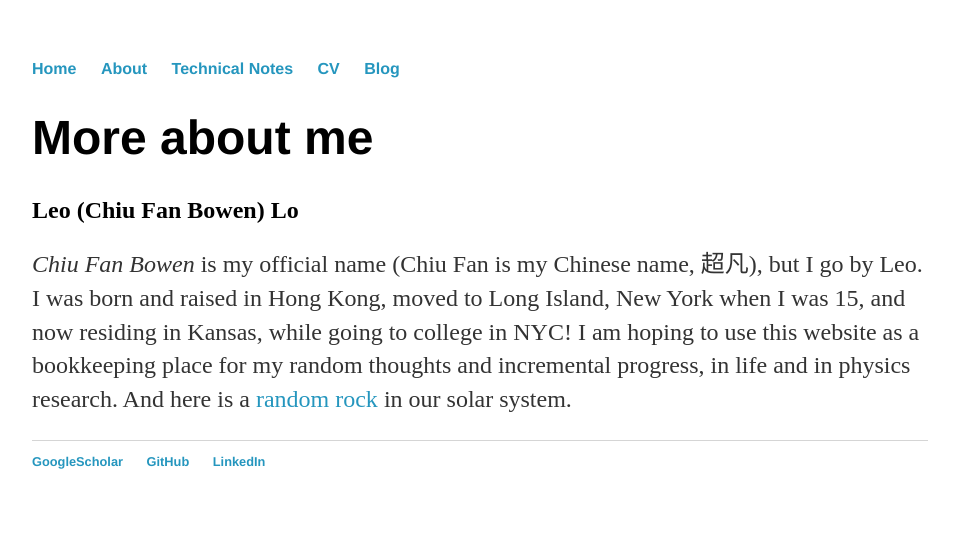
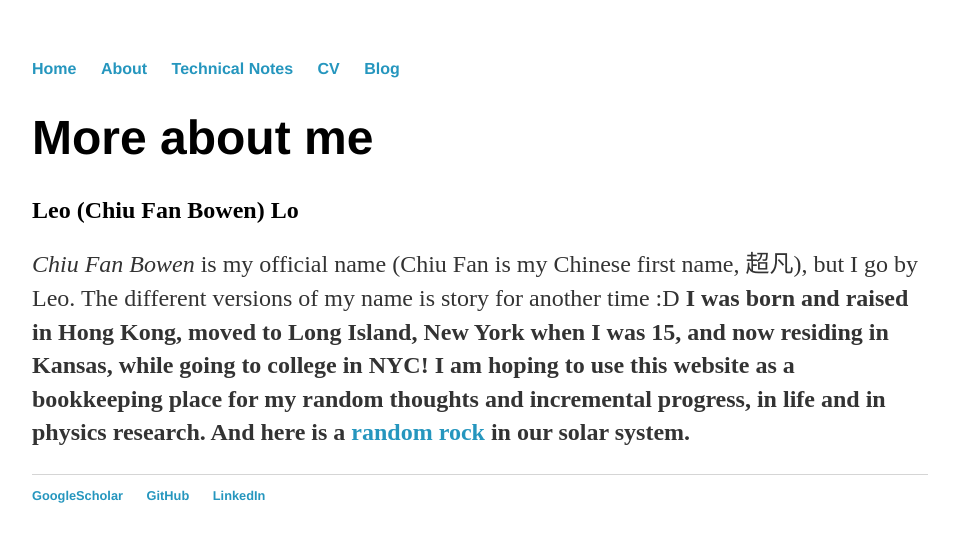
Before and after one commit to Leo-Lo/Leo-Lo.github.io, a Jekyll site: the page built from about/index.html, in a window 1280 px wide. Shown: the top 542 px of the page, without its empty margins (160-1119 px from the left). Built offline with Jekyll 4.4.1, drawn with Linux system fonts in a browser that asks for light colours.

Commit message:
Update index.html

```diff
--- a/about/index.html
+++ b/about/index.html
@@ -5,7 +5,8 @@ title: About Leo Lo
 <div class="blurb">
 	<h1> More about me </h1>
 	<h2> Leo (Chiu Fan Bowen) Lo </h2>
-	<p> <em> Chiu Fan Bowen </em> is my official name (Chiu Fan is my Chinese name, 超凡), but I go by Leo. I was born and raised in Hong Kong, moved to Long Island, New York when I was 15, and now residing in Kansas, while going to college in NYC!
+	<p> <em> Chiu Fan Bowen </em> is my official name (Chiu Fan is my Chinese first name, 超凡), but I go by Leo. The different versions of my name is story for another time :D <b/>
+		I was born and raised in Hong Kong, moved to Long Island, New York when I was 15, and now residing in Kansas, while going to college in NYC!
 	I am hoping to use this website as a bookkeeping place for my random thoughts and incremental progress, in life and in physics research.
 
 		And here is a <a href="https://ssd.jpl.nasa.gov/sbdb.cgi?orb=1;sstr=34249"> random rock </a> in our solar system.
```
